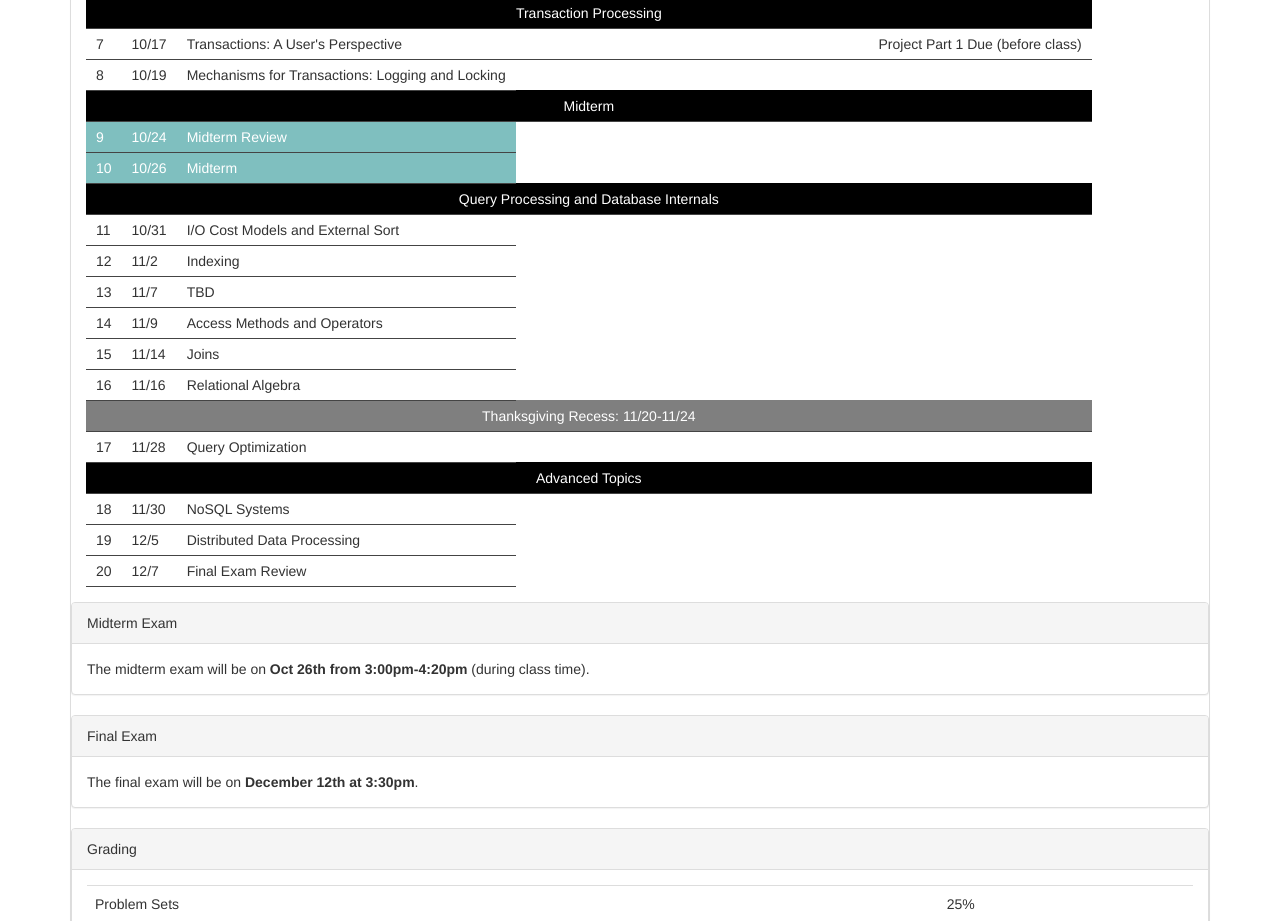
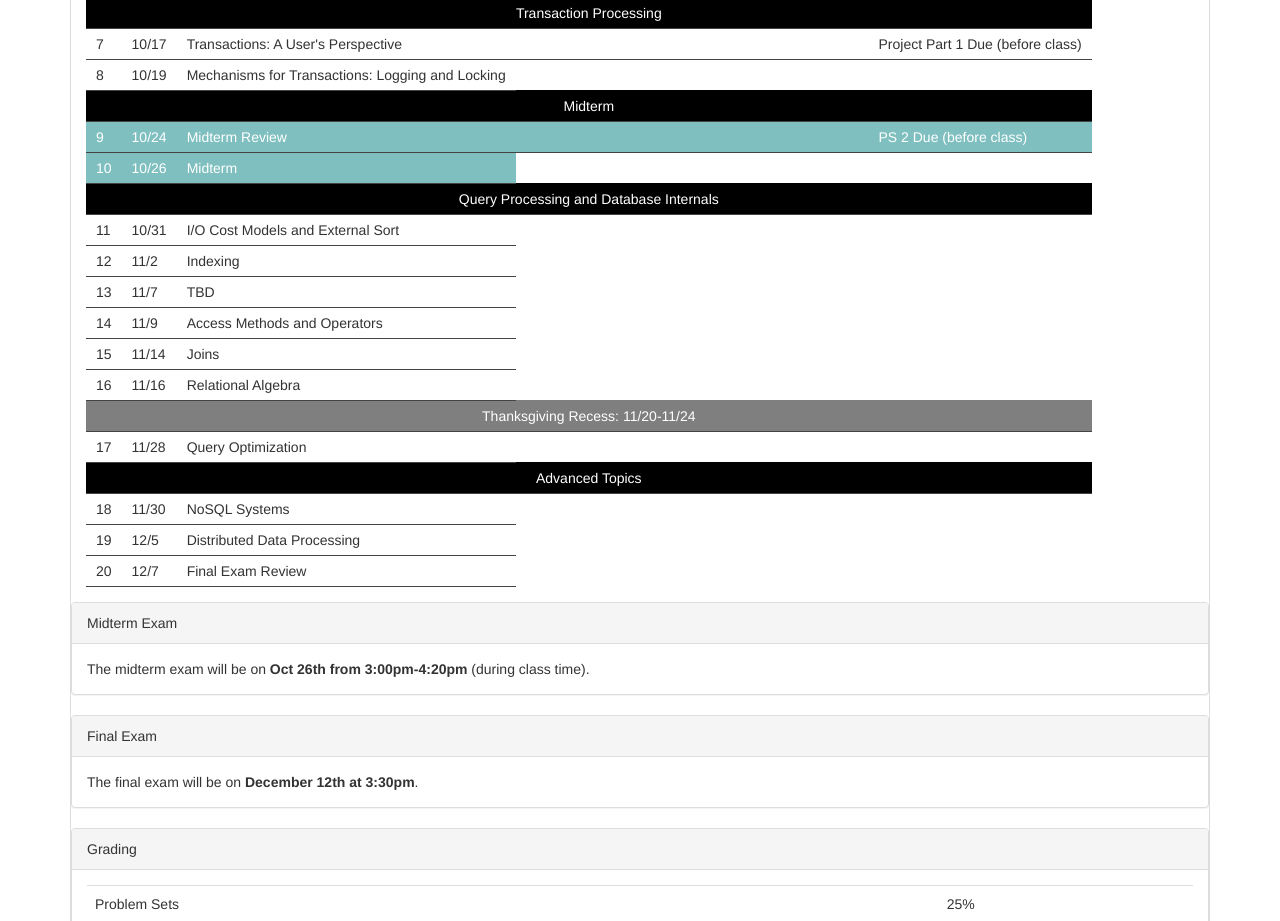
Before and after one commit to stanford-futuredata/cs145-2017, a plain HTML site: page index.html in a window 1280 px wide. Shown: the part 1760-2681 px from the top of the page. Drawn offline with nearby package versions, Linux system fonts and the light colour scheme.

Commit message:
updated ps2 due date on website

```diff
--- a/index.html
+++ b/index.html
@@ -246,6 +246,9 @@ and Widom. The lecture plan below may change.
     <td>9</td>
     <td>10/24</td>
     <td>Midterm Review</td>
+    <td></td>
+    <td></td>
+    <td>PS 2 Due (before class)</td>
   </tr>
   <tr class="exam">
     <td>10</td>
```
